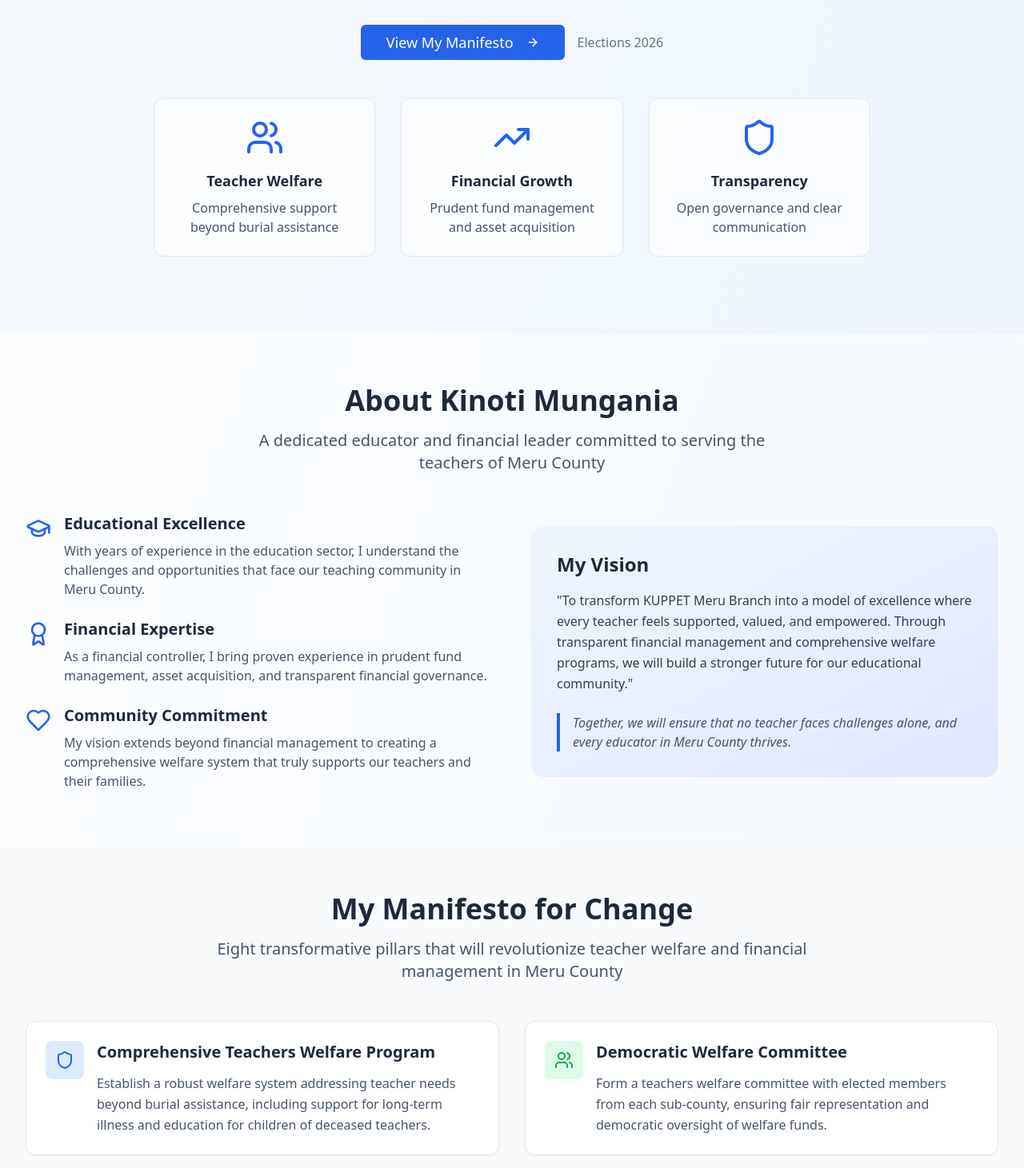
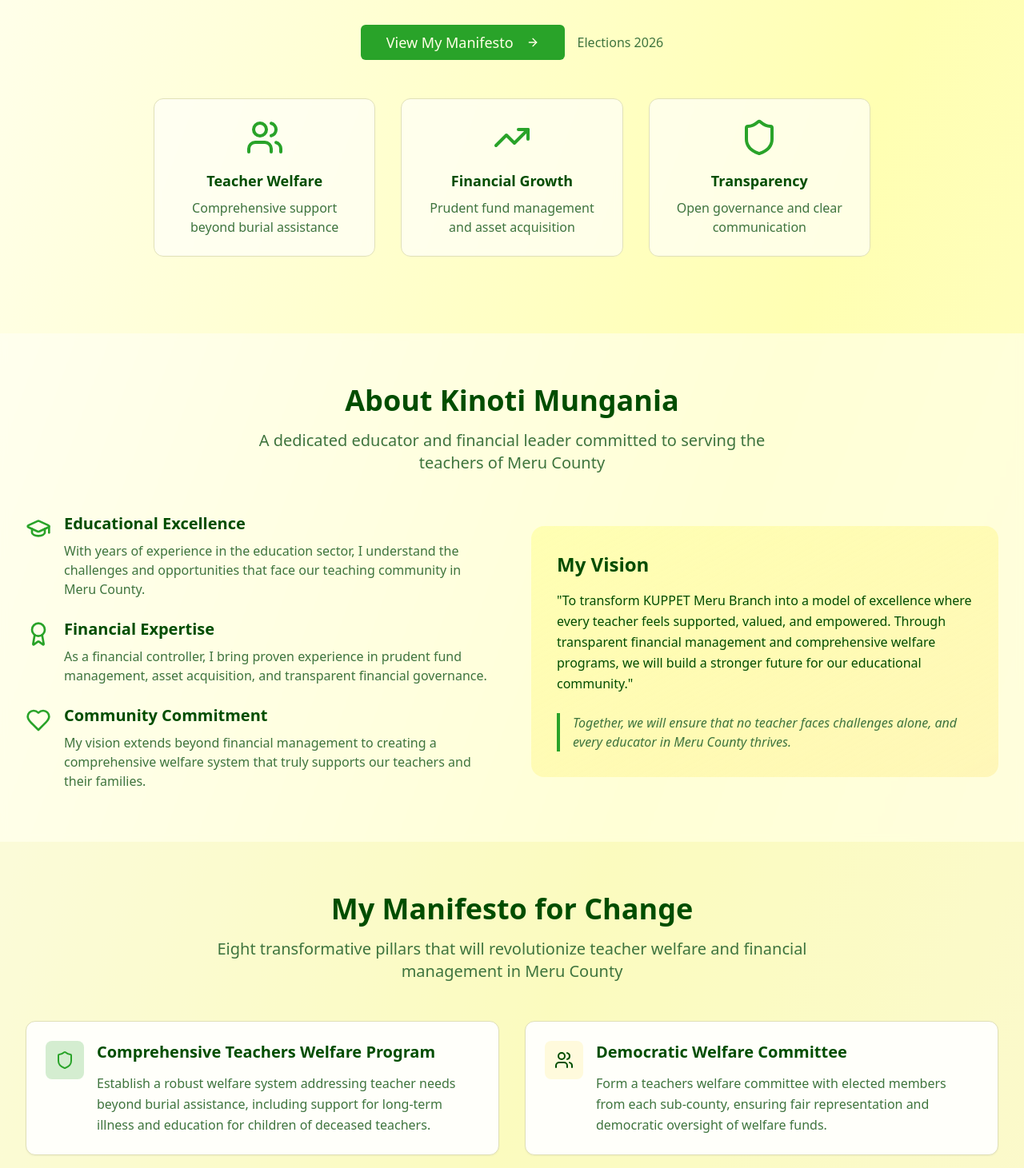
Before and after one commit to machariagikuru/kinoti-mungania, a React (Vite) app: page / in a window 1280 px wide. Shown: the part 369-1830 px from the top of the page at 80% size. Built offline with nearby package versions, Linux system fonts and the light colour scheme.

Commit message:
Theme website with green and yellow colors
Update color scheme to green and yellow.

```diff
--- a/src/components/About.tsx
+++ b/src/components/About.tsx
@@ -3,13 +3,13 @@ import { GraduationCap, Award, Heart } from "lucide-react";
 
 export const About = () => {
   return (
-    <section id="about" className="py-16 bg-white/50 backdrop-blur-sm">
+    <section id="about" className="py-16 bg-card/50 backdrop-blur-sm">
       <div className="max-w-7xl mx-auto px-4 sm:px-6 lg:px-8">
         <div className="text-center mb-12">
-          <h2 className="text-3xl md:text-4xl font-bold text-slate-800 mb-4">
+          <h2 className="text-3xl md:text-4xl font-bold text-card-foreground mb-4">
             About Kinoti Mungania
           </h2>
-          <p className="text-xl text-slate-600 max-w-2xl mx-auto">
+          <p className="text-xl text-muted-foreground max-w-2xl mx-auto">
             A dedicated educator and financial leader committed to serving the teachers of Meru County
           </p>
         </div>
@@ -17,43 +17,43 @@ export const About = () => {
         <div className="grid grid-cols-1 lg:grid-cols-2 gap-12 items-center">
           <div className="space-y-6">
             <div className="flex items-start space-x-4">
-              <GraduationCap className="h-8 w-8 text-blue-600 mt-1 flex-shrink-0" />
+              <GraduationCap className="h-8 w-8 text-primary mt-1 flex-shrink-0" />
               <div>
-                <h3 className="text-xl font-semibold text-slate-800 mb-2">Educational Excellence</h3>
-                <p className="text-slate-600">
+                <h3 className="text-xl font-semibold text-card-foreground mb-2">Educational Excellence</h3>
+                <p className="text-muted-foreground">
                   With years of experience in the education sector, I understand the challenges and opportunities that face our teaching community in Meru County.
                 </p>
               </div>
             </div>
 
             <div className="flex items-start space-x-4">
-              <Award className="h-8 w-8 text-blue-600 mt-1 flex-shrink-0" />
+              <Award className="h-8 w-8 text-primary mt-1 flex-shrink-0" />
               <div>
-                <h3 className="text-xl font-semibold text-slate-800 mb-2">Financial Expertise</h3>
-                <p className="text-slate-600">
+                <h3 className="text-xl font-semibold text-card-foreground mb-2">Financial Expertise</h3>
+                <p className="text-muted-foreground">
                   As a financial controller, I bring proven experience in prudent fund management, asset acquisition, and transparent financial governance.
                 </p>
               </div>
             </div>
 
             <div className="flex items-start space-x-4">
-              <Heart className="h-8 w-8 text-blue-600 mt-1 flex-shrink-0" />
+              <Heart className="h-8 w-8 text-primary mt-1 flex-shrink-0" />
               <div>
-                <h3 className="text-xl font-semibold text-slate-800 mb-2">Community Commitment</h3>
-                <p className="text-slate-600">
+                <h3 className="text-xl font-semibold text-card-foreground mb-2">Community Commitment</h3>
+                <p className="text-muted-foreground">
                   My vision extends beyond financial management to creating a comprehensive welfare system that truly supports our teachers and their families.
                 </p>
               </div>
             </div>
           </div>
 
-          <div className="bg-gradient-to-br from-blue-50 to-indigo-100 p-8 rounded-2xl">
-            <h3 className="text-2xl font-bold text-slate-800 mb-4">My Vision</h3>
-            <p className="text-slate-700 leading-relaxed mb-6">
+          <div className="bg-gradient-to-br from-secondary to-accent/30 p-8 rounded-2xl">
+            <h3 className="text-2xl font-bold text-card-foreground mb-4">My Vision</h3>
+            <p className="text-card-foreground leading-relaxed mb-6">
               "To transform KUPPET Meru Branch into a model of excellence where every teacher feels supported, valued, and empowered. Through transparent financial management and comprehensive welfare programs, we will build a stronger future for our educational community."
             </p>
-            <div className="border-l-4 border-blue-600 pl-4">
-              <p className="text-slate-600 italic">
+            <div className="border-l-4 border-primary pl-4">
+              <p className="text-muted-foreground italic">
                 Together, we will ensure that no teacher faces challenges alone, and every educator in Meru County thrives.
               </p>
             </div>
--- a/src/components/Hero.tsx
+++ b/src/components/Hero.tsx
@@ -14,13 +14,13 @@ export const Hero = () => {
     <section id="home" className="pt-20 pb-16 lg:pt-32 lg:pb-24">
       <div className="max-w-7xl mx-auto px-4 sm:px-6 lg:px-8">
         <div className="text-center">
-          <h1 className="text-4xl md:text-6xl font-bold text-slate-800 mb-6">
-            <span className="text-blue-600">Kinoti Mungania</span>
+          <h1 className="text-4xl md:text-6xl font-bold text-foreground mb-6">
+            <span className="text-primary">Kinoti Mungania</span>
             <br />
-            <span className="text-2xl md:text-4xl text-slate-600">for KUPPET Treasurer</span>
+            <span className="text-2xl md:text-4xl text-muted-foreground">for KUPPET Treasurer</span>
           </h1>
 
-          <p className="text-xl md:text-2xl text-slate-600 mb-8 max-w-3xl mx-auto leading-relaxed">
+          <p className="text-xl md:text-2xl text-muted-foreground mb-8 max-w-3xl mx-auto leading-relaxed">
             Building a stronger future for teachers in Meru County through transparent financial management and comprehensive welfare programs
           </p>
 
@@ -28,32 +28,32 @@ export const Hero = () => {
             <Button
               onClick={scrollToManifesto}
               size="lg"
-              className="bg-blue-600 hover:bg-blue-700 text-white px-8 py-3 text-lg"
+              className="bg-primary hover:bg-primary/90 text-primary-foreground px-8 py-3 text-lg"
             >
               View My Manifesto
               <ArrowRight className="ml-2 h-5 w-5" />
             </Button>
-            <p className="text-slate-500 font-medium">Elections 2026</p>
+            <p className="text-muted-foreground font-medium">Elections 2026</p>
           </div>
 
           {/* Key Statistics */}
           <div className="grid grid-cols-1 md:grid-cols-3 gap-8 max-w-4xl mx-auto">
-            <div className="text-center p-6 bg-white/70 backdrop-blur-sm rounded-xl border border-slate-200">
-              <Users className="h-12 w-12 text-blue-600 mx-auto mb-4" />
-              <h3 className="text-lg font-semibold text-slate-800 mb-2">Teacher Welfare</h3>
-              <p className="text-slate-600">Comprehensive support beyond burial assistance</p>
+            <div className="text-center p-6 bg-card/70 backdrop-blur-sm rounded-xl border border-border">
+              <Users className="h-12 w-12 text-primary mx-auto mb-4" />
+              <h3 className="text-lg font-semibold text-card-foreground mb-2">Teacher Welfare</h3>
+              <p className="text-muted-foreground">Comprehensive support beyond burial assistance</p>
             </div>
 
-            <div className="text-center p-6 bg-white/70 backdrop-blur-sm rounded-xl border border-slate-200">
-              <TrendingUp className="h-12 w-12 text-blue-600 mx-auto mb-4" />
-              <h3 className="text-lg font-semibold text-slate-800 mb-2">Financial Growth</h3>
-              <p className="text-slate-600">Prudent fund management and asset acquisition</p>
+            <div className="text-center p-6 bg-card/70 backdrop-blur-sm rounded-xl border border-border">
+              <TrendingUp className="h-12 w-12 text-primary mx-auto mb-4" />
+              <h3 className="text-lg font-semibold text-card-foreground mb-2">Financial Growth</h3>
+              <p className="text-muted-foreground">Prudent fund management and asset acquisition</p>
             </div>
 
-            <div className="text-center p-6 bg-white/70 backdrop-blur-sm rounded-xl border border-slate-200">
-              <Shield className="h-12 w-12 text-blue-600 mx-auto mb-4" />
-              <h3 className="text-lg font-semibold text-slate-800 mb-2">Transparency</h3>
-              <p className="text-slate-600">Open governance and clear communication</p>
+            <div className="text-center p-6 bg-card/70 backdrop-blur-sm rounded-xl border border-border">
+              <Shield className="h-12 w-12 text-primary mx-auto mb-4" />
+              <h3 className="text-lg font-semibold text-card-foreground mb-2">Transparency</h3>
+              <p className="text-muted-foreground">Open governance and clear communication</p>
             </div>
           </div>
         </div>
--- a/src/components/Manifesto.tsx
+++ b/src/components/Manifesto.tsx
@@ -15,77 +15,77 @@ const manifestoPoints = [
     icon: Shield,
     title: "Comprehensive Teachers Welfare Program",
     description: "Establish a robust welfare system addressing teacher needs beyond burial assistance, including support for long-term illness and education for children of deceased teachers.",
-    color: "bg-blue-100 text-blue-600"
+    color: "bg-primary/20 text-primary"
   },
   {
     icon: Users,
     title: "Democratic Welfare Committee",
     description: "Form a teachers welfare committee with elected members from each sub-county, ensuring fair representation and democratic oversight of welfare funds.",
-    color: "bg-green-100 text-green-600"
+    color: "bg-accent/20 text-accent-foreground"
   },
   {
     icon: Globe,
     title: "Digital Branch Website",
     description: "Create a Meru County KUPPET branch website where teachers can access information and address concerns with just a click, ensuring prompt communication.",
-    color: "bg-purple-100 text-purple-600"
+    color: "bg-secondary/40 text-card-foreground"
   },
   {
     icon: Building,
     title: "Junior Secondary School Independence",
     description: "Collaborate with the national office to ensure junior secondary schools gain independence and autonomy, empowering local educational governance.",
-    color: "bg-orange-100 text-orange-600"
+    color: "bg-primary/30 text-primary"
   },
   {
     icon: HeartHandshake,
     title: "Seamless Teacher Insurance",
     description: "Ensure teachers can access medical treatment without bureaucratic delays, working with the national office to streamline insurance processes.",
-    color: "bg-red-100 text-red-600"
+    color: "bg-accent/30 text-accent-foreground"
   },
   {
     icon: Coins,
     title: "Strategic Asset Acquisition",
     description: "Implement prudent financial management to acquire valuable assets like a branch bus and properties for offices and rental income generation.",
-    color: "bg-yellow-100 text-yellow-600"
+    color: "bg-secondary/50 text-card-foreground"
   },
   {
     icon: BookOpen,
     title: "Professional Development Workshops",
     description: "Conduct regular teacher workshops and inductions focusing on financial management skills and teachers' rights education.",
-    color: "bg-indigo-100 text-indigo-600"
+    color: "bg-primary/25 text-primary"
   },
   {
     icon: TrendingUp,
     title: "Salary and Promotion Advocacy",
     description: "Work with the national office to advocate for transparent teacher promotions, improved basic salaries, and enhanced allowances.",
-    color: "bg-teal-100 text-teal-600"
+    color: "bg-accent/25 text-accent-foreground"
   }
 ];
 
 export const Manifesto = () => {
   return (
-    <section id="manifesto" className="py-16 bg-slate-50">
+    <section id="manifesto" className="py-16 bg-muted/30">
       <div className="max-w-7xl mx-auto px-4 sm:px-6 lg:px-8">
         <div className="text-center mb-12">
-          <h2 className="text-3xl md:text-4xl font-bold text-slate-800 mb-4">
+          <h2 className="text-3xl md:text-4xl font-bold text-foreground mb-4">
             My Manifesto for Change
           </h2>
-          <p className="text-xl text-slate-600 max-w-3xl mx-auto">
+          <p className="text-xl text-muted-foreground max-w-3xl mx-auto">
             Eight transformative pillars that will revolutionize teacher welfare and financial management in Meru County
           </p>
         </div>
 
         <div className="grid grid-cols-1 md:grid-cols-2 gap-8">
           {manifestoPoints.map((point, index) => (
-            <div key={index} className="bg-white rounded-xl p-6 shadow-sm border border-slate-200 hover:shadow-md transition-shadow">
+            <div key={index} className="bg-card rounded-xl p-6 shadow-sm border border-border hover:shadow-md transition-shadow">
               <div className="flex items-start space-x-4">
                 <div className={`p-3 rounded-lg ${point.color} flex-shrink-0`}>
                   <point.icon className="h-6 w-6" />
                 </div>
                 <div>
-                  <h3 className="text-xl font-semibold text-slate-800 mb-3">
+                  <h3 className="text-xl font-semibold text-card-foreground mb-3">
                     {point.title}
                   </h3>
-                  <p className="text-slate-600 leading-relaxed">
+                  <p className="text-muted-foreground leading-relaxed">
                     {point.description}
                   </p>
                 </div>
@@ -95,12 +95,12 @@ export const Manifesto = () => {
         </div>
 
         <div className="mt-12 text-center">
-          <div className="bg-blue-600 text-white p-8 rounded-xl max-w-4xl mx-auto">
+          <div className="bg-primary text-primary-foreground p-8 rounded-xl max-w-4xl mx-auto">
             <h3 className="text-2xl font-bold mb-4">Join the Movement</h3>
             <p className="text-xl mb-6">
               Together, we will build a KUPPET Meru Branch that truly serves its members
             </p>
-            <p className="text-blue-100">
+            <p className="text-primary-foreground/80">
               Vote Kinoti Mungania for Treasurer - KUPPET Elections 2026
             </p>
           </div>
--- a/src/index.css
+++ b/src/index.css
@@ -1,3 +1,4 @@
+
 @tailwind base;
 @tailwind components;
 @tailwind utilities;
@@ -8,89 +9,82 @@ All colors MUST be HSL.
 
 @layer base {
   :root {
-    --background: 0 0% 100%;
-    --foreground: 222.2 84% 4.9%;
+    --background: 60 100% 97%;
+    --foreground: 120 100% 15%;
 
-    --card: 0 0% 100%;
-    --card-foreground: 222.2 84% 4.9%;
+    --card: 60 100% 99%;
+    --card-foreground: 120 100% 15%;
 
-    --popover: 0 0% 100%;
-    --popover-foreground: 222.2 84% 4.9%;
+    --popover: 60 100% 99%;
+    --popover-foreground: 120 100% 15%;
 
-    --primary: 222.2 47.4% 11.2%;
-    --primary-foreground: 210 40% 98%;
+    --primary: 120 60% 40%;
+    --primary-foreground: 60 100% 95%;
 
-    --secondary: 210 40% 96.1%;
-    --secondary-foreground: 222.2 47.4% 11.2%;
+    --secondary: 60 100% 85%;
+    --secondary-foreground: 120 100% 15%;
 
-    --muted: 210 40% 96.1%;
-    --muted-foreground: 215.4 16.3% 46.9%;
+    --muted: 60 50% 90%;
+    --muted-foreground: 120 30% 35%;
 
-    --accent: 210 40% 96.1%;
-    --accent-foreground: 222.2 47.4% 11.2%;
+    --accent: 50 100% 70%;
+    --accent-foreground: 120 100% 15%;
 
     --destructive: 0 84.2% 60.2%;
-    --destructive-foreground: 210 40% 98%;
+    --destructive-foreground: 60 100% 95%;
 
-    --border: 214.3 31.8% 91.4%;
-    --input: 214.3 31.8% 91.4%;
-    --ring: 222.2 84% 4.9%;
+    --border: 60 40% 80%;
+    --input: 60 40% 85%;
+    --ring: 120 60% 40%;
 
     --radius: 0.5rem;
 
-    --sidebar-background: 0 0% 98%;
-
-    --sidebar-foreground: 240 5.3% 26.1%;
-
-    --sidebar-primary: 240 5.9% 10%;
-
-    --sidebar-primary-foreground: 0 0% 98%;
-
-    --sidebar-accent: 240 4.8% 95.9%;
-
-    --sidebar-accent-foreground: 240 5.9% 10%;
-
-    --sidebar-border: 220 13% 91%;
-
-    --sidebar-ring: 217.2 91.2% 59.8%;
+    --sidebar-background: 60 100% 95%;
+    --sidebar-foreground: 120 100% 25%;
+    --sidebar-primary: 120 60% 35%;
+    --sidebar-primary-foreground: 60 100% 95%;
+    --sidebar-accent: 60 80% 88%;
+    --sidebar-accent-foreground: 120 100% 20%;
+    --sidebar-border: 60 40% 75%;
+    --sidebar-ring: 120 60% 40%;
   }
 
   .dark {
-    --background: 222.2 84% 4.9%;
-    --foreground: 210 40% 98%;
+    --background: 120 30% 8%;
+    --foreground: 60 100% 95%;
 
-    --card: 222.2 84% 4.9%;
-    --card-foreground: 210 40% 98%;
+    --card: 120 30% 10%;
+    --card-foreground: 60 100% 95%;
 
-    --popover: 222.2 84% 4.9%;
-    --popover-foreground: 210 40% 98%;
+    --popover: 120 30% 10%;
+    --popover-foreground: 60 100% 95%;
 
-    --primary: 210 40% 98%;
-    --primary-foreground: 222.2 47.4% 11.2%;
+    --primary: 120 60% 50%;
+    --primary-foreground: 120 30% 8%;
 
-    --secondary: 217.2 32.6% 17.5%;
-    --secondary-foreground: 210 40% 98%;
+    --secondary: 120 20% 15%;
+    --secondary-foreground: 60 100% 95%;
 
-    --muted: 217.2 32.6% 17.5%;
-    --muted-foreground: 215 20.2% 65.1%;
+    --muted: 120 20% 15%;
+    --muted-foreground: 60 30% 70%;
 
-    --accent: 217.2 32.6% 17.5%;
-    --accent-foreground: 210 40% 98%;
+    --accent: 50 100% 60%;
+    --accent-foreground: 120 30% 8%;
 
     --destructive: 0 62.8% 30.6%;
-    --destructive-foreground: 210 40% 98%;
+    --destructive-foreground: 60 100% 95%;
 
-    --border: 217.2 32.6% 17.5%;
-    --input: 217.2 32.6% 17.5%;
-    --ring: 212.7 26.8% 83.9%;
-    --sidebar-background: 240 5.9% 10%;
-    --sidebar-foreground: 240 4.8% 95.9%;
-    --sidebar-primary: 224.3 76.3% 48%;
-    --sidebar-primary-foreground: 0 0% 100%;
-    --sidebar-accent: 240 3.7% 15.9%;
-    --sidebar-accent-foreground: 240 4.8% 95.9%;
-    --sidebar-border: 240 3.7% 15.9%;
-    --sidebar-ring: 217.2 91.2% 59.8%;
+    --border: 120 20% 18%;
+    --input: 120 20% 18%;
+    --ring: 120 60% 50%;
+    --sidebar-background: 120 30% 5%;
+    --sidebar-foreground: 60 80% 85%;
+    --sidebar-primary: 120 60% 45%;
+    --sidebar-primary-foreground: 60 100% 95%;
+    --sidebar-accent: 120 20% 12%;
+    --sidebar-accent-foreground: 60 80% 85%;
+    --sidebar-border: 120 20% 12%;
+    --sidebar-ring: 120 60% 50%;
   }
 }
 
--- a/src/pages/Index.tsx
+++ b/src/pages/Index.tsx
@@ -7,7 +7,7 @@ import { Navigation } from "@/components/Navigation";
 
 const Index = () => {
   return (
-    <div className="min-h-screen bg-gradient-to-br from-slate-50 via-blue-50 to-indigo-50">
+    <div className="min-h-screen bg-gradient-to-br from-background via-secondary to-accent/20">
       <Navigation />
       <Hero />
       <About />
```
Also changed, not shown: src/components/Contact.tsx (+27 -27 lines), src/components/Navigation.tsx (+12 -12 lines).
